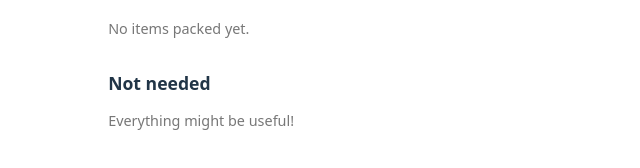
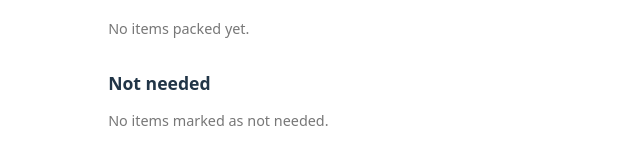
Before and after one commit to michal-mally/packman, a React (Vite) app: page / in a window 1280 px wide. Shown: the part 2045-2213 px from the top of the page, without its empty margins (319-959 px from the left). Built offline with nearby package versions, Linux system fonts and the light colour scheme.

Commit message:
Further refactoring on ListSection.

```diff
--- a/src/App.tsx
+++ b/src/App.tsx
@@ -332,7 +332,13 @@ function App() {
           childrenByGroup={childrenByGroup}
           idsWithChildren={idsWithChildren}
           toPackCount={toPackCount}
-          luggageSvg={luggageSvg}
+          emptyComponent={(
+            <div className="empty-hero" aria-live="polite">
+              {luggageSvg && <div dangerouslySetInnerHTML={{ __html: luggageSvg }} />}
+              <h2 className="hero-title">All set! Your luggage is ready.</h2>
+              <p className="hero-subtitle">Nothing left to pack. Have a great trip!</p>
+            </div>
+          )}
           animating={animating}
           setAnimating={setAnimating}
           setNodes={setNodes}
@@ -344,6 +350,7 @@ function App() {
           childrenByGroup={childrenByGroup}
           idsWithChildren={idsWithChildren}
           packedLeavesCount={leavesByStatus.packed.length}
+          emptyComponent={<p className="empty">No items packed yet.</p>}
           animating={animating}
           setAnimating={setAnimating}
           setNodes={setNodes}
@@ -355,6 +362,7 @@ function App() {
           childrenByGroup={childrenByGroup}
           idsWithChildren={idsWithChildren}
           notNeededLeavesCount={leavesByStatus.notNeeded.length}
+          emptyComponent={<p className="empty">No items marked as not needed.</p>}
           animating={animating}
           setAnimating={setAnimating}
           setNodes={setNodes}
--- a/src/components/ListSection.tsx
+++ b/src/components/ListSection.tsx
@@ -12,7 +12,8 @@ export type ListSectionProps = {
   toPackCount?: number
   packedLeavesCount?: number
   notNeededLeavesCount?: number
-  luggageSvg?: string
+  // custom empty state component to render when the section is empty
+  emptyComponent?: React.ReactNode
   // interaction/animation helpers
   animating: { id: string; type: 'packed' | 'not-needed' } | null
   setAnimating: React.Dispatch<React.SetStateAction<{ id: string; type: 'packed' | 'not-needed' } | null>>
@@ -28,7 +29,7 @@ export default function ListSection(props: ListSectionProps) {
     toPackCount = 0,
     packedLeavesCount = 0,
     notNeededLeavesCount = 0,
-    luggageSvg,
+    emptyComponent,
     animating,
     setAnimating,
     setNodes,
@@ -212,11 +213,7 @@ export default function ListSection(props: ListSectionProps) {
     return (
       <section className="column">
         {toPackCount === 0 ? (
-          <div className="empty-hero" aria-live="polite">
-            {luggageSvg && <div dangerouslySetInnerHTML={{ __html: luggageSvg }} />}
-            <h2 className="hero-title">All set! Your luggage is ready.</h2>
-            <p className="hero-subtitle">Nothing left to pack. Have a great trip!</p>
-          </div>
+          <>{emptyComponent}</>
         ) : (
           <>
             <h2>
@@ -255,9 +252,9 @@ export default function ListSection(props: ListSectionProps) {
     <section className="column">
       <h2>{status === 'packed' ? 'Packed' : 'Not needed'}</h2>
       {empty && (
-        <p className="empty">{status === 'packed' ? 'No items packed yet.' : 'Everything might be useful!'}</p>
+        <>{emptyComponent}</>
       )}
-      {orderedGroups.map((g) => {
+      {!empty && orderedGroups.map((g) => {
         const any = hasDescendantWithStatus(g.id, status)
         const showGroup = g.status === status || any
         if (!showGroup) return null
```
